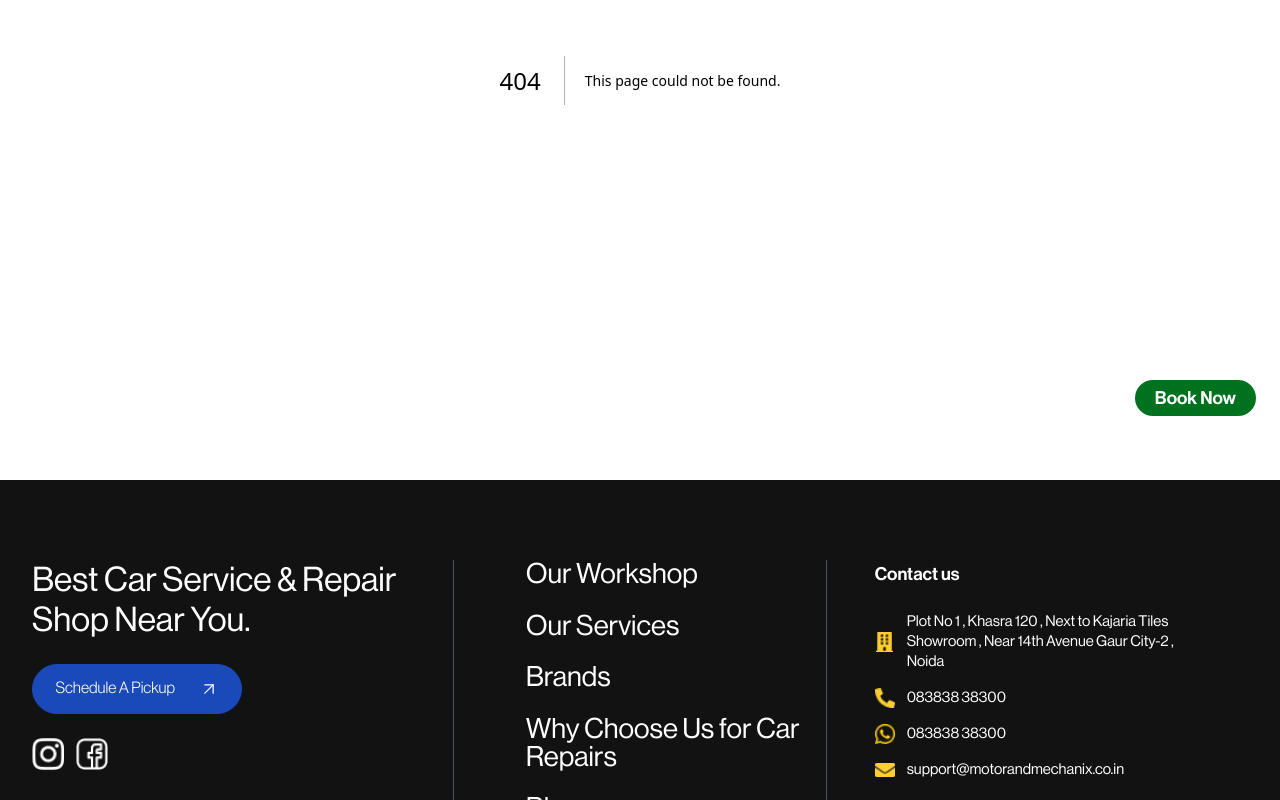
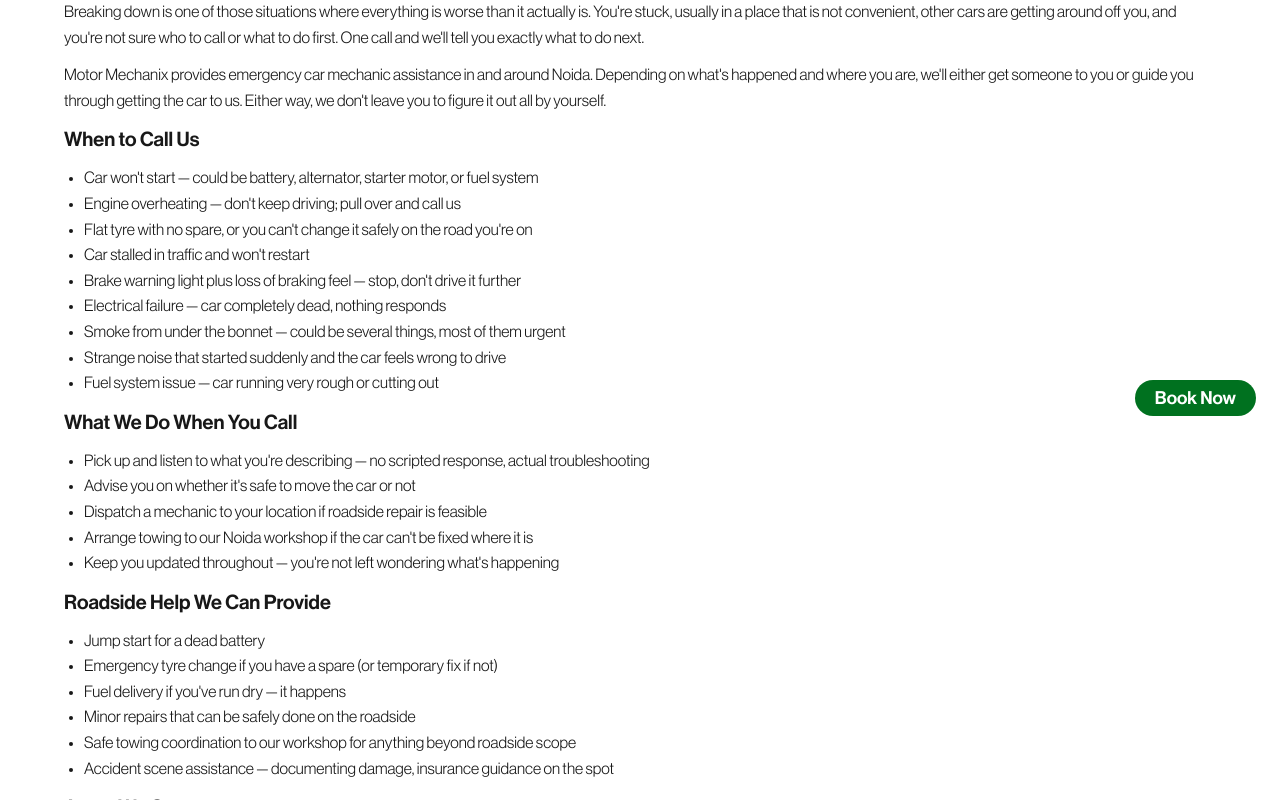
Before and after one commit to vishnut2003/motorandmechanix, a Next.js app: page /emergency-car-mechanic-in-noida in a window 1280 px wide. Before the commit this address had no page. Shown: the part 320-1120 px from the top of the page. Built offline with nearby package versions, Linux system fonts and the light colour scheme.

Commit message:
Completed Page No. 13 - Slug: /emergency-car-mechanic-in-noida;

```diff
--- /dev/null
+++ b/src/app/(public)/(seo-pages)/emergency-car-mechanic-in-noida/page.tsx
@@ -0,0 +1,107 @@
+import { Metadata } from "next"
+import CustomLayoutForSeoPages from "../custom-layout"
+import featuredImage from "../car-repair-in-noida/assets/featured-image.jpg";
+
+export const metadata: Metadata = {
+    title: "Emergency Car Mechanic in Noida | Call Now — Motor Mechanix",
+    description: "Car broken down in Noida? Call Motor Mechanix for emergency mechanic assistance. Fast response, roadside help & towing support.",
+    alternates: {
+        canonical: "/emergency-car-mechanic-in-noida",
+    },
+}
+
+const EmergencyCarMechanicInNoidaPage = () => {
+  return (
+    <CustomLayoutForSeoPages
+        pageContent={{
+            featuredImage,
+            body: {
+                h1: "Emergency Car Mechanic in Noida — Call Us, We'll Sort It",
+                contents: [
+                    {
+                        type: "p",
+                        content: (<>Breaking down is one of those situations where everything is worse than it actually is. You're stuck, usually in a place that is not convenient, other cars are getting around off you, and you're not sure who to call or what to do first. One call and we'll tell you exactly what to do next.</>),
+                    },
+                    {
+                        type: "p",
+                        content: (<>Motor Mechanix provides emergency car mechanic assistance in and around Noida. Depending on what's happened and where you are, we'll either get someone to you or guide you through getting the car to us. Either way, we don't leave you to figure it out all by yourself.</>),
+                    },
+                    {
+                        type: "h2",
+                        content: "When to Call Us",
+                    },
+                    {
+                        type: "ul",
+                        content: [
+                            (<>Car won't start — could be battery, alternator, starter motor, or fuel system</>),
+                            (<>Engine overheating — don't keep driving; pull over and call us</>),
+                            (<>Flat tyre with no spare, or you can't change it safely on the road you're on</>),
+                            (<>Car stalled in traffic and won't restart</>),
+                            (<>Brake warning light plus loss of braking feel — stop, don't drive it further</>),
+                            (<>Electrical failure — car completely dead, nothing responds</>),
+                            (<>Smoke from under the bonnet — could be several things, most of them urgent</>),
+                            (<>Strange noise that started suddenly and the car feels wrong to drive</>),
+                            (<>Fuel system issue — car running very rough or cutting out</>),
+                        ]
+                    },
+                    {
+                        type: "h2",
+                        content: "What We Do When You Call",
+                    },
+                    {
+                        type: "ul",
+                        content: [
+                            (<>Pick up and listen to what you're describing — no scripted response, actual troubleshooting</>),
+                            (<>Advise you on whether it's safe to move the car or not</>),
+                            (<>Dispatch a mechanic to your location if roadside repair is feasible</>),
+                            (<>Arrange towing to our Noida workshop if the car can't be fixed where it is</>),
+                            (<>Keep you updated throughout — you're not left wondering what's happening</>),
+                        ]
+                    },
+                    {
+                        type: "h2",
+                        content: "Roadside Help We Can Provide",
+                    },
+                    {
+                        type: "ul",
+                        content: [
+                            (<>Jump start for a dead battery</>),
+                            (<>Emergency tyre change if you have a spare (or temporary fix if not)</>),
+                            (<>Fuel delivery if you've run dry — it happens</>),
+                            (<>Minor repairs that can be safely done on the roadside</>),
+                            (<>Safe towing coordination to our workshop for anything beyond roadside scope</>),
+                            (<>Accident scene assistance — documenting damage, insurance guidance on the spot</>),
+                        ]
+                    },
+                    {
+                        type: "h2",
+                        content: "Areas We Cover",
+                    },
+                    {
+                        type: "p",
+                        content: (<>Our primary coverage area is Noida and the surrounding region. This includes Noida Our major area of coverage are Noida and nearby areas. This includes Noida Expressway corridor, Greater Noida, Noida Extension (Gaur City), Sector 18, Sector 62, Sector 63, Sector 137 and the main routes on NH-9 and NH-91. Call us with your location and we will be able to confirm in a minute if we can get to you and how long it will take.</>),
+                    },
+                    {
+                        type: "h2",
+                        content: "After the Emergency - What is Next",
+                    },
+                    {
+                        type: "p",
+                        content: (<>Once your car is at our workshop, we'll run a proper diagnostic to understand not just what failed, but why. Emergency breakdowns are often preceded by warning signs that weren't caught — a battery that was on the way out, a coolant level that had been quietly dropping. We'll give you the full picture so the same thing doesn't happen again.</>),
+                    },
+                    {
+                        type: "h2",
+                        content: "The Most Effective Thing You Can Do Right Now"
+                    },
+                    {
+                        type: "p",
+                        content: (<>Save our number. Seriously. It takes five seconds and it means that next time something goes wrong — with your car, or a family member's — you know exactly who to call without having to search for someone you can trust at the worst possible moment.</>),
+                    },
+                ]
+            }
+        }}
+    />
+  )
+}
+
+export default EmergencyCarMechanicInNoidaPage
```
